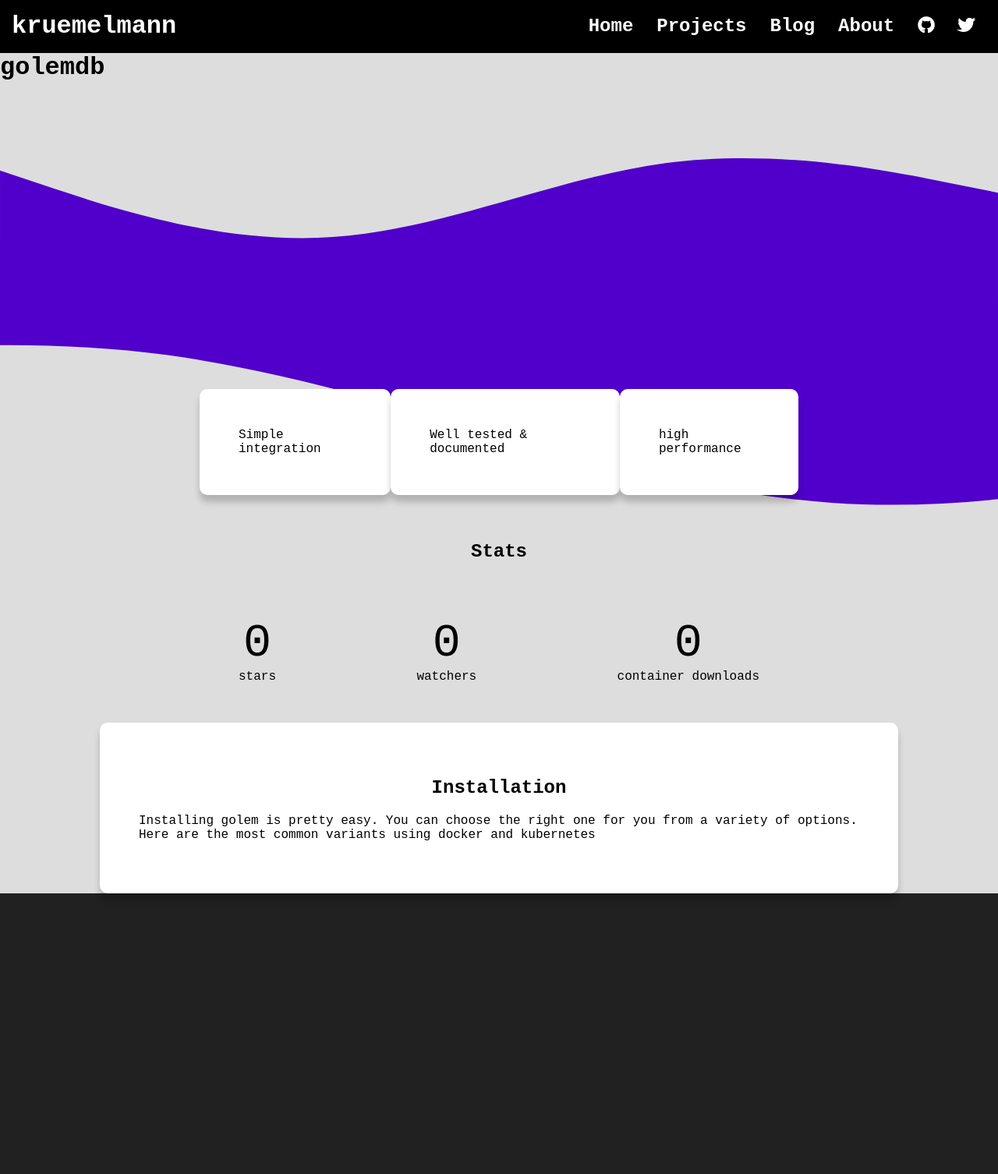
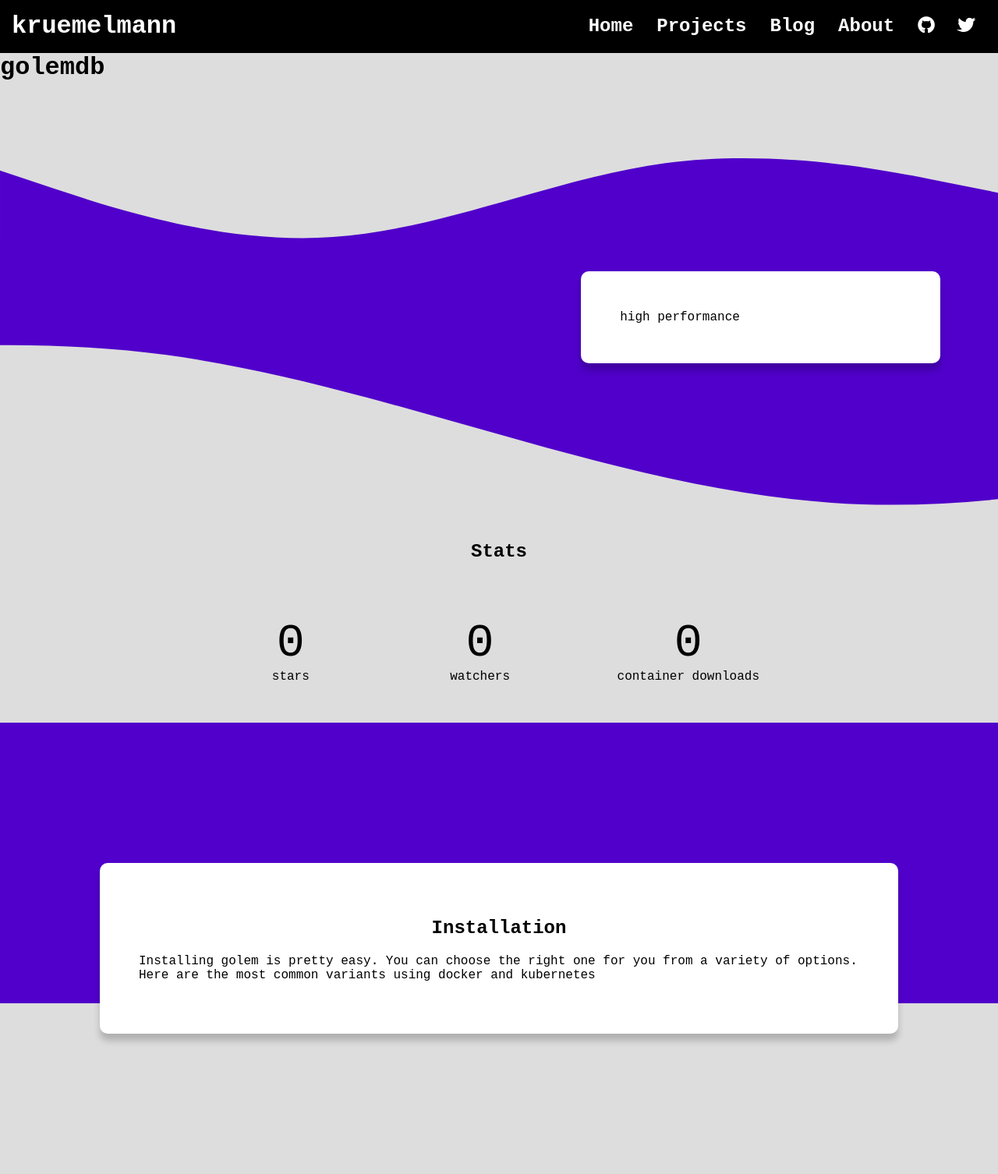
Before and after one commit to Kruemelmann/kruemelmann.github.io, a Jekyll site: the page built from projects/golemdb.html, in a window 1280 px wide. Shown: the whole page at 78% size. Built offline with Jekyll 4.4.1, drawn with Linux system fonts in a browser that asks for light colours; comment, search, counter and statistics services are not loaded; before the commit the page ends 1146 px from its top, so only the background shows below that.

Commit message:
removing flexbox to avoid bugs with different browsers and working on the GUI for golemdb

```diff
--- a/projects/assets/golemdb/styles.css
+++ b/projects/assets/golemdb/styles.css
@@ -8,10 +8,8 @@
   margin: 0px;
 }
 .wave-container {
-  margin: 0px;
+  display: grid;
   padding: 0px;
-  display: flex;
-  flex-direction: column;
 }
 
 .wave-top {
@@ -30,12 +28,12 @@ svg {
 .feature-block {
   position: absolute;
   z-index: 2;
-  top: 40%;
-  left: 20%;
+  top: 30vh;
+  left: 35%;
   width: 60%;
   display: flex;
   flex-direction: row;
-  justify-content: space-between;
+  justify-content: flex-end;
 }
 
 .feature-card {
@@ -44,6 +42,8 @@ svg {
   border-radius: 10px;
   background-color: white;
   color: black;
+  margin: 10px;
+  min-width: 60%;
 }
 
 .stats-block {
@@ -57,6 +57,9 @@ svg {
   margin: auto;
   padding: 50px;
   width: 60%;
+}
+.github-stats-item {
+  min-width: 20%;
 }
 
 .github-stats-numbers {
@@ -72,8 +75,15 @@ svg {
   border-radius: 10px;
   background-color: white;
   color: black;
+  position: relative;
+  top: -20vh;
 }
 
 .install-text {
   text-align: start;
 }
+
+.install-background {
+  height: 40vh;
+  background-color: #5000ca;
+}
--- a/projects/golemdb.html
+++ b/projects/golemdb.html
@@ -13,6 +13,8 @@ title: Golemdb
             <path fill="#5000ca" fill-opacity="1" d="M0,128L80,154.7C160,181,320,235,480,224C640,213,800,139,960,117.3C1120,96,1280,128,1360,144L1440,160L1440,320L1360,320C1280,320,1120,320,960,320C800,320,640,320,480,320C320,320,160,320,80,320L0,320Z">
             </path>
         </svg>
+    </div>
+    <div  class="wave-container">
         <svg class="wave-bottum" xmlns="http://www.w3.org/2000/svg" viewBox="0 0 1440 320">
             <path transform="scale(-2,2)" transform-origin="center" fill="#DDD" fill-opacity="1" d="M0,128L80,154.7C160,181,320,235,480,224C640,213,800,139,960,117.3C1120,96,1280,128,1360,144L1440,160L1440,320L1360,320C1280,320,1120,320,960,320C800,320,640,320,480,320C320,320,160,320,80,320L0,320Z"/>
         </svg>
@@ -21,12 +23,6 @@ title: Golemdb
 
     <div class="feature-block">
         <div class="feature-card">
-            Simple integration
-        </div>
-        <div class="feature-card">
-            Well tested & documented
-        </div>
-        <div class="feature-card">
             high performance
         </div>
     </div>
@@ -34,11 +30,11 @@ title: Golemdb
     <div class="stats-block">
         <h2>Stats</h2>
         <div class="github-stats-container">
-            <div>
+            <div class="github-stats-item">
                 <div class="github-stats-numbers" id="github-stars">0</div>
                 <div>stars</div>
             </div>
-            <div>
+            <div class="github-stats-item">
                 <div class="github-stats-numbers" id="github-watchers">0</div>
                 <div>watchers</div>
             </div>
@@ -50,6 +46,8 @@ title: Golemdb
     </div>
 
 
+    <div class="install-background">
+    </div>
     <div class="install-block">
         <h2>Installation</h2>
         <p class="install-text">
```
